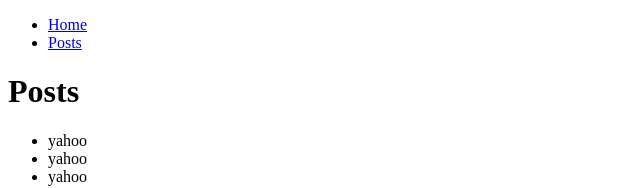
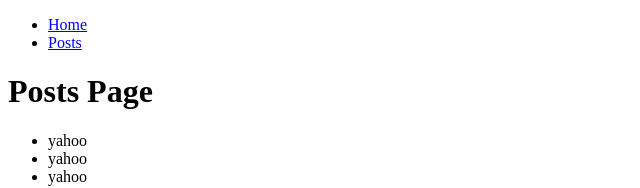
Before and after one commit to seva32/react-server-webpack4up, a React app: page /posts in a window 1280 px wide. Shown: the top 188 px of the page, without its empty margins (0-640 px from the left). Built offline with nearby package versions, Linux system fonts and the light colour scheme.

Commit message:
dev server closes #7

```diff
--- a/src/posts/Posts/Posts.jsx
+++ b/src/posts/Posts/Posts.jsx
@@ -8,7 +8,7 @@
     <Helmet>
       <title>Posts Page</title>
     </Helmet>
-    <h1>Posts</h1>
+    <h1>Posts Page</h1>
     <ul>
       {posts.map((post) => (
         <li key={post.id}>{post.title}</li>
--- a/webpack/webpack.server.config.js
+++ b/webpack/webpack.server.config.js
@@ -22,7 +22,7 @@
     libraryTarget: "commonjs",
   }),
 
-  externals: ["react-helmet"],
+  // externals: ["react-helmet"],
 
   plugins: [
     new MiniCssExtractPlugin({
```
Also changed, not shown: package.json (+4 -6 lines), 1 other file (tests, documents, lock files or other folders).
